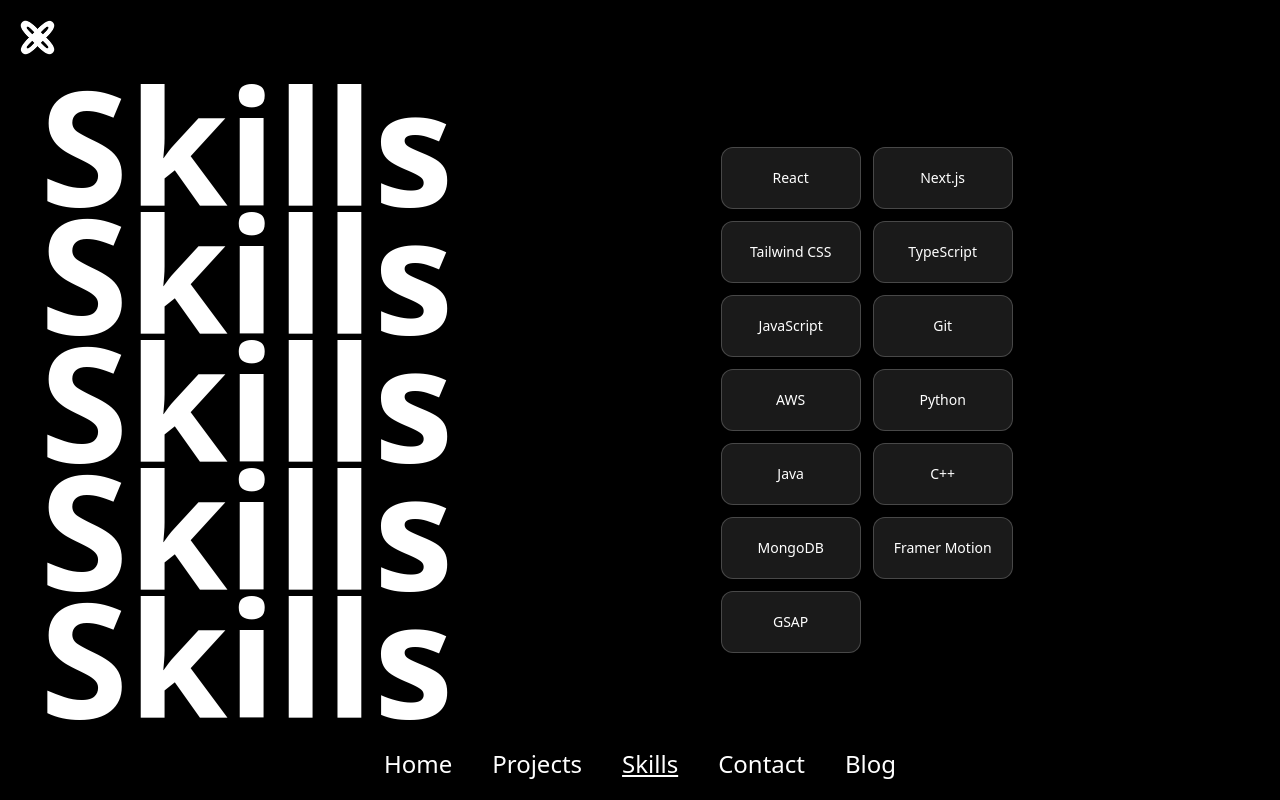
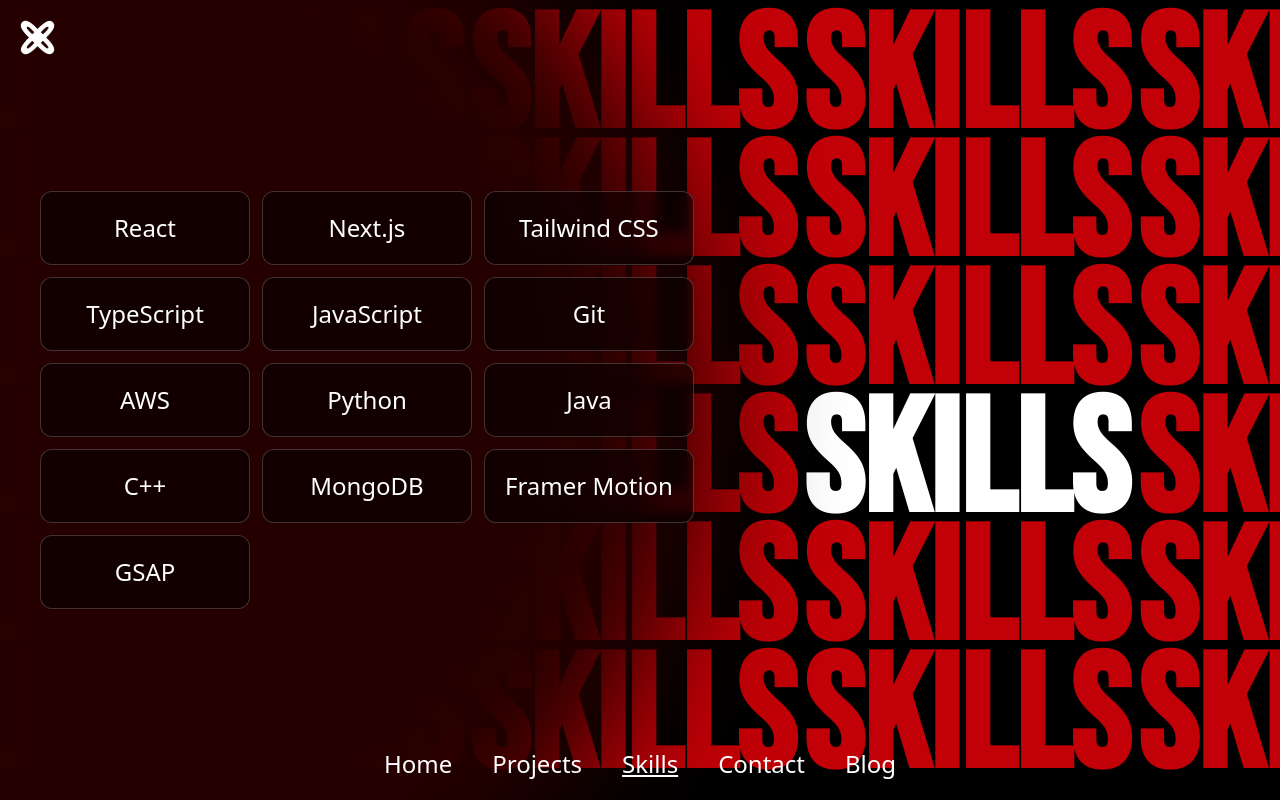
Before and after one commit to wellitsnoor/kanwarnoor, a Next.js app: page /skills in a window 1280 px wide. Shown: the top 800 px of the page. Built offline with nearby package versions, Linux system fonts and the light colour scheme; a web font is replaced by a local one.

Commit message:
new skills page

```diff
--- a/src/app/layout.tsx
+++ b/src/app/layout.tsx
@@ -4,7 +4,7 @@
 import Loader from "@/components/Loader";
 import Navbar from "@/components/Navbar";
 import Transition from "@/components/Transition";
-import { RouteProvider } from "@/context/routeContext";
+import { Provider } from "@/context/provider";
 import { Analytics } from "@vercel/analytics/next";
 // import Player from "@/components/Player";
 
@@ -51,7 +51,7 @@
       <body
         className={`${inter.variable} ${bebas.variable} ${braah.variable} ${oswald.variable} text-white antialiased bg-black`}
       >
-        <RouteProvider>
+        <Provider>
           {/* <Navbar /> */}
 
           <Loader />
@@ -60,7 +60,7 @@
           {/* <Player/> */}
 
           {children}
-        </RouteProvider>
+        </Provider>
         <Analytics />
       </body>
     </html>
--- a/src/components/Block.tsx
+++ b/src/components/Block.tsx
@@ -9,7 +9,7 @@
 
 export default function Block({ name, image, link }: BlockProps) {
   return (
-    <div className="w-full h-full flex flex-col justify-center items-center bg-white/10 backdrop-blur-sm text-white rounded-xl cursor-pointer text-center border border-white/20 hover:bg-white/20 transition-all duration-300">
+    <div className="w-full h-full flex flex-col justify-center items-center bg-black/50 backdrop-blur-sm text-white rounded-xl cursor-pointer text-center border border-white/20 hover:bg-white/20 transition-all duration-300">
       {image ? (
         <div className="w-full h-full flex flex-col justify-center items-center rounded-xl overflow-hidden">
           <Image
@@ -23,7 +23,7 @@
         </div>
       ) : (
         <div className=" flex flex-col rounded-xl p-5">
-          <p className="text-center text-sm font-medium">{name}</p>
+          <p className="text-center text-2xl font-medium ">{name}</p>
         </div>
       )}
     </div>
--- a/src/components/InfoCard.tsx
+++ b/src/components/InfoCard.tsx
@@ -55,7 +55,7 @@
       //   amount: 0.3,
       // }}
       // onClick={() => setClicked1((clicked1) => !clicked1)}
-      className="flex flex-col cursor-pointer md:w-[711.11px] shadow-xl md:h-[400px] w-[300px] h-[350px] bg-black/50 backdrop-blur-xl rounded-2xl"
+      className="flex flex-col cursor-pointer 2xl:w-[711.11px] xl:w-[533.33px] shadow-xl 2xl:h-[400px] xl:h-[300px] w-[300px] h-[350px] bg-black/50 backdrop-blur-xl rounded-2xl"
     >
       {!clicked && (
         <div
--- a/src/components/Skills.tsx
+++ b/src/components/Skills.tsx
@@ -1,8 +1,10 @@
 "use client";
 
 import { motion } from "framer-motion";
+import { useContext } from "react";
 import Block from "./Block";
 import React from "react";
+import { LoadingContext } from "@/context/loadingContext";
 
 export default function Skills() {
   const skills = [
@@ -73,9 +75,12 @@
     },
   ];
 
+  const { loading } = useContext(LoadingContext);
+
   return (
-    <div className=" w-full h-full flex flex-row items-center justify-center">
-      <div className="w-fit h-fit mr-auto pl-10 flex flex-col justify-center items-center">
+    <div className=" w-full h-full flex flex-row-reverse  items-center justify-center">
+      <div className="flex flex-col items-center justify-center">
+        <div className="w-fit h-fit mr-auto pr-4 flex flex-row gap-2 justify-center items-center">
           {Array.from({ length: 5 }).map((_, index) => {
             return (
               <motion.p
@@ -92,21 +97,176 @@
                   duration: 0.5,
                   delay: index * 0.1,
                 }}
-              className="text-[10rem] font-bold flex leading-[8rem] hover:text-white/50 transition-all duration-100 cursor-pointer"
+                className="text-[10rem] font-bold font-bebas flex leading-[8rem] hover:text-white/80 transition-all text-red-700 duration-100 cursor-pointer"
               >
                 Skills
               </motion.p>
             );
           })}
         </div>
+        <div className="w-fit h-fit mr-auto pr-4 flex flex-row gap-2 justify-center items-center">
+          {Array.from({ length: 5 }).map((_, index) => {
+            return (
+              <motion.p
+                key={index}
+                initial={{
+                  opacity: 0,
+                  filter: "blur(20px)",
+                }}
+                whileInView={{
+                  opacity: 1,
+                  filter: "blur(0px)",
+                }}
+                transition={{
+                  duration: 0.5,
+                  delay: index * 0.1,
+                }}
+                className="text-[10rem] font-bold font-bebas flex leading-[8rem] hover:text-white/80 transition-all text-red-700 duration-100 cursor-pointer"
+              >
+                Skills
+              </motion.p>
+            );
+          })}
+        </div>
+        <div className="w-fit h-fit mr-auto pr-4 flex flex-row gap-2 justify-center items-center">
+          {Array.from({ length: 5 }).map((_, index) => {
+            return (
+              <motion.p
+                key={index}
+                initial={{
+                  opacity: 0,
+                  filter: "blur(20px)",
+                }}
+                whileInView={{
+                  opacity: 1,
+                  filter: "blur(0px)",
+                }}
+                transition={{
+                  duration: 0.5,
+                  delay: index * 0.1,
+                }}
+                className="text-[10rem] font-bold font-bebas flex leading-[8rem] hover:text-white/80 transition-all text-red-700 duration-100 cursor-pointer"
+              >
+                Skills
+              </motion.p>
+            );
+          })}
+        </div>
+        <div className="w-fit h-fit mr-auto pr-4 flex flex-row gap-2 justify-center items-center">
+          {Array.from({ length: 5 }).map((_, index) => {
+            return (
+              <motion.p
+                key={index}
+                initial={{
+                  opacity: 0,
+                  filter: "blur(20px)",
+                }}
+                whileInView={{
+                  opacity: 1,
+                  filter: "blur(0px)",
+                }}
+                transition={{
+                  duration: 0.5,
+                  delay: index * 0.1,
+                }}
+                className={`text-[10rem] font-bold font-bebas flex leading-[8rem] hover:text-white/80 transition-all duration-100 cursor-pointer ${
+                  index === 3 ? "text-white" : "text-red-700"
+                }`}
+              >
+                Skills
+              </motion.p>
+            );
+          })}
+        </div>
+        <div className="w-fit h-fit mr-auto flex flex-row gap-2 justify-center items-center">
+          {Array.from({ length: 5 }).map((_, index) => {
+            return (
+              <motion.p
+                key={index}
+                initial={{
+                  opacity: 0,
+                  filter: "blur(20px)",
+                }}
+                whileInView={{
+                  opacity: 1,
+                  filter: "blur(0px)",
+                }}
+                transition={{
+                  duration: 0.5,
+                  delay: index * 0.1,
+                }}
+                className={`text-[10rem] font-bold font-bebas flex leading-[8rem] hover:text-white/80 text-red-700 transition-all duration-100 cursor-pointer `}
+              >
+                Skills
+              </motion.p>
+            );
+          })}
+        </div>
+        <div className="w-fit h-fit mr-auto pr-4 flex flex-row gap-2 justify-center items-center">
+          {Array.from({ length: 5 }).map((_, index) => {
+            return (
+              <motion.p
+                key={index}
+                initial={{
+                  opacity: 0,
+                  filter: "blur(20px)",
+                }}
+                whileInView={{
+                  opacity: 1,
+                  filter: "blur(0px)",
+                }}
+                transition={{
+                  duration: 0.5,
+                  delay: index * 0.1,
+                }}
+                className="text-[10rem] font-bold font-bebas flex leading-[8rem] hover:text-white/80 transition-all text-red-700 duration-100 cursor-pointer"
+              >
+                Skills
+              </motion.p>
+            );
+          })}
+        </div>
+      </div>
 
-      <div className="flex flex-col items-center justify-center w-full h-full">
-        <div className="w-fit h-fit  grid gap-3 items-center justify-center grid-cols-2 grid-rows-5">
+      {!loading && (
+        <>
+          <motion.div
+            initial={{
+              opacity: 0,
+            }}
+            animate={{
+              opacity: 1,
+            }}
+            transition={{
+              duration: 1,
+              delay: 0.3,
+            }}
+            className="bg-back w-[65%] rounded-r-full h-[150%] left-0 rounded-xl absolute blur-3xl -translate-x-[15%]"
+          ></motion.div>
+
+          <motion.div
+            initial={{
+              opacity: 0,
+              x: "-10%",
+            }}
+            animate={{
+              opacity: 1,
+              x: "0%",
+            }}
+            transition={{
+              duration: 0.5,
+              delay: 1,
+            }}
+            className="absolute flex flex-col items-center justify-center w-fit h-fit mr-auto left-0 ml-10 "
+          >
+            <div className="w-fit h-fit  grid gap-3 items-center justify-center grid-cols-3 grid-rows-3">
               {skills.map((skill, index) => {
                 return <Block key={index} name={skill.name} />;
               })}
             </div>
-      </div>
+          </motion.div>
+        </>
+      )}
     </div>
   );
 }
--- a/src/components/Transition.tsx
+++ b/src/components/Transition.tsx
@@ -42,7 +42,9 @@
               transition={{ duration: 0.5 }}
               exit={{ x: "-100%" }}
               className="w-screen h-screen absolute top-0 left-0 bg-front z-50 text-white text-center flex items-center justify-center"
-            ></motion.div>
+            >
+              {/* <p className="text-2xl font-bold capitalize">{route.split("/")[1]}</p> */}
+            </motion.div>
           )}
         </AnimatePresence>
       )}
--- /dev/null
+++ b/src/context/loadingContext.tsx
@@ -0,0 +1,22 @@
+"use client";
+
+import { createContext, useState } from "react";
+
+export const LoadingContext = createContext({
+  loading: true,
+  setLoading: (loading: boolean) => {},
+});
+
+export const LoadingProvider = ({
+  children,
+}: {
+  children: React.ReactNode;
+}) => {
+  const [loading, setLoading] = useState(true);
+
+  return (
+    <LoadingContext.Provider value={{ loading, setLoading }}>
+      {children}
+    </LoadingContext.Provider>
+  );
+};
```
Also changed, not shown: src/components/Loader.tsx (+10 -7 lines), src/components/Navbar.tsx (+19 -4 lines), src/components/Projects.tsx (+6 -9 lines), src/context/provider.tsx (added, +10 -0 lines). Lines whose indentation alone changed are shown as unchanged.
